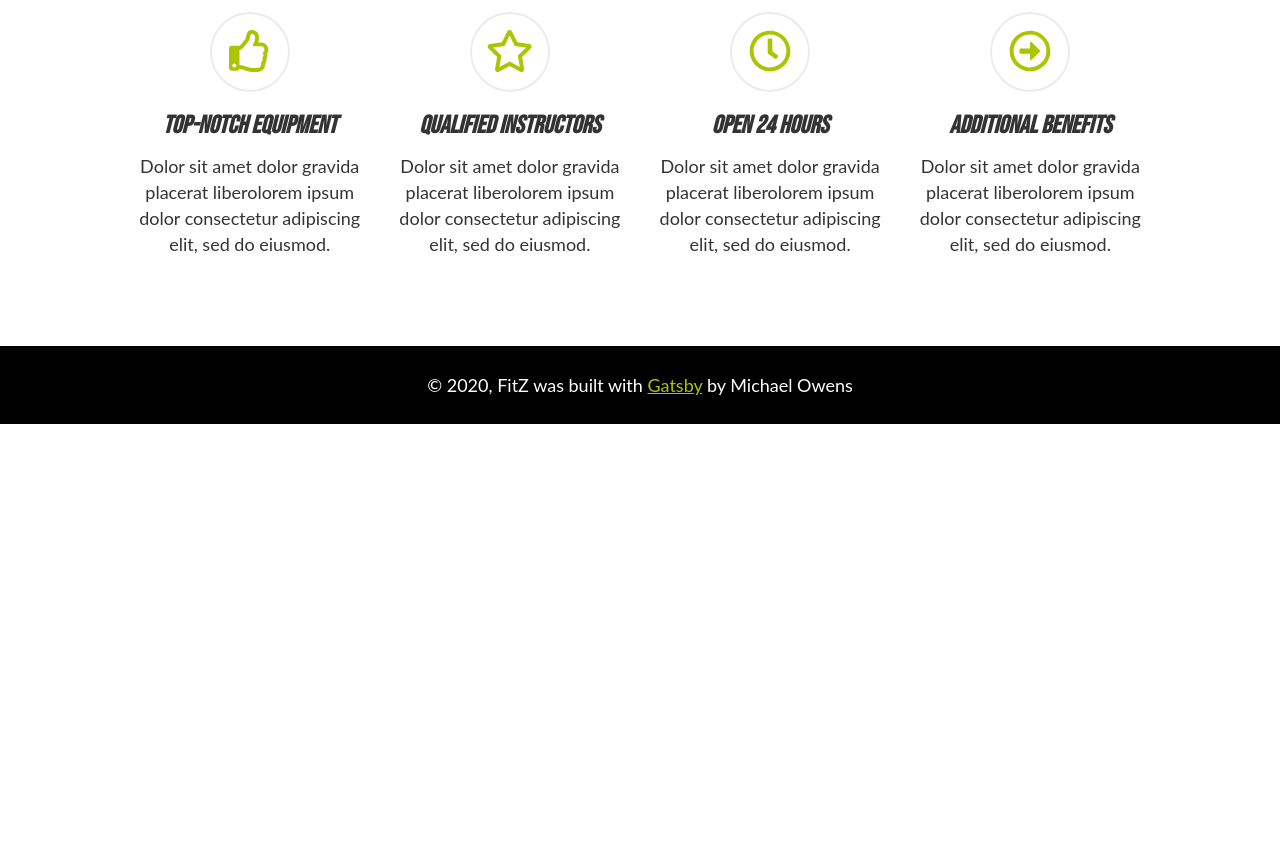
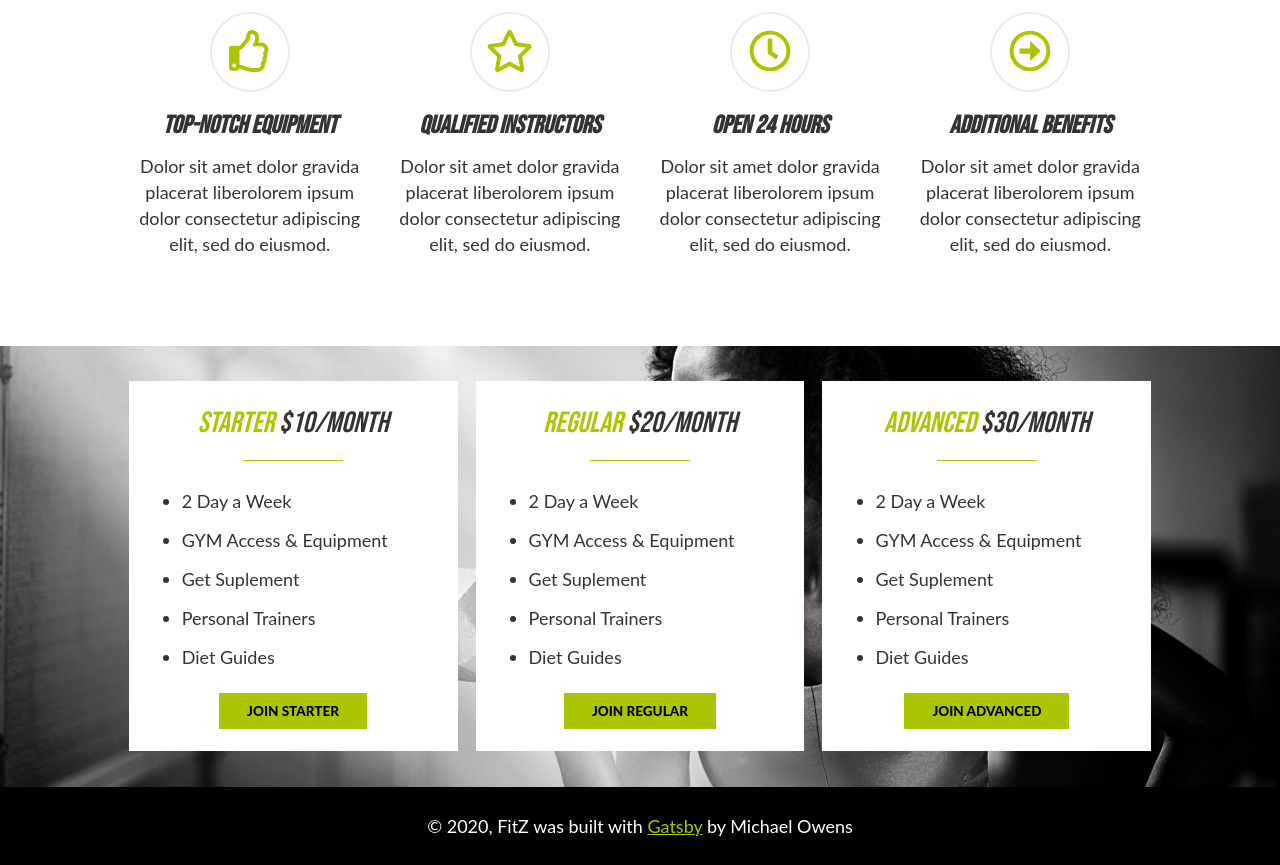
Before and after one commit to mowens86/fitness_crunch, a Gatsby site: page / in a window 1280 px wide. Shown: the part 1094-1959 px from the top of the page. Before the commit the page ends 1518 px from the top, so only its background shows below. Built offline with nearby package versions, Linux system fonts and the light colour scheme; Gatsby itself is replaced by a stand-in of ours.

Commit message:
start packages section

```diff
--- a/src/components/footer.js
+++ b/src/components/footer.js
@@ -9,7 +9,7 @@ const Footer = () => {
         <div className={footerStyle.footerContentWrapper}>
         © {new Date().getFullYear()}, FitZ was built with
         {` `}
-        <a href="https://www.gatsbyjs.com" target="_blank">Gatsby</a> by Michael Owens
+        <a href="https://www.gatsbyjs.com" target="_blank" rel="noreferrer">Gatsby</a> by Michael Owens
         </div>
     </footer>
   )
--- /dev/null
+++ b/src/components/index/packagesbg.js
@@ -0,0 +1,89 @@
+import React from 'react'
+import { graphql, StaticQuery } from 'gatsby'
+import styled from 'styled-components'
+import packageStyle from "../styles/packagesbg.module.css"
+import BackgroundImage from 'gatsby-background-image'
+
+const PackageSection = ({ className }) => (
+  <StaticQuery
+    query={graphql`
+      query {
+        desktop: file(relativePath: { eq: "fitzpackages_bg_1920x1080.jpg" }) {
+          childImageSharp {
+            fluid(quality: 90, maxWidth: 1920) {
+              ...GatsbyImageSharpFluid_withWebp
+            }
+          }
+        }
+      }
+    `}
+    render={data => {
+      // Set ImageData.
+      const imageData = data.desktop.childImageSharp.fluid
+
+      return (
+        <BackgroundImage
+          Tag="section"
+          className={className}
+          fluid={imageData}
+          backgroundColor={`#040e18`}
+        >
+          <div className={packageStyle.packageWrapper}>
+
+            <div className={packageStyle.packageContentWrapper}>
+
+              <div className={packageStyle.packageBox}>
+                <h2 className={packageStyle.packageH2}>Starter <span className={packageStyle.packageSpan}>$10/month</span></h2>
+                <ul className={packageStyle.packageList}>
+                  <li>2 Day a Week</li>
+                  <li>GYM Access & Equipment</li>
+                  <li>Get Suplement</li>
+                  <li>Personal Trainers</li>
+                  <li>Diet Guides</li>
+                </ul>
+                <a href="/" className={packageStyle.packageButton}>Join Starter</a>
+              </div>
+
+              <div className={packageStyle.packageBox}>
+                <h2 className={packageStyle.packageH2}>Regular <span className={packageStyle.packageSpan}>$20/month</span></h2>
+                <ul className={packageStyle.packageList}>
+                  <li>2 Day a Week</li>
+                  <li>GYM Access & Equipment</li>
+                  <li>Get Suplement</li>
+                  <li>Personal Trainers</li>
+                  <li>Diet Guides</li>
+                </ul>
+                <a href="/" className={packageStyle.packageButton}>Join Regular</a>
+              </div>
+
+              <div className={packageStyle.packageBox}>
+                <h2 className={packageStyle.packageH2}>Advanced <span className={packageStyle.packageSpan}>$30/month</span></h2>
+                <ul className={packageStyle.packageList}>
+                  <li>2 Day a Week</li>
+                  <li>GYM Access & Equipment</li>
+                  <li>Get Suplement</li>
+                  <li>Personal Trainers</li>
+                  <li>Diet Guides</li>
+                </ul>
+                <a href="/" className={packageStyle.packageButton}>Join Advanced</a>
+              </div>
+
+            </div>
+          </div>
+
+        </BackgroundImage>
+      )
+    }}
+  />
+)
+
+const StyledBackgroundSection = styled(PackageSection)`
+  width: 100%;
+  height: 100%;
+  background-position: center;
+  background-repeat: no-repeat;
+  background-size: cover;
+  background-attachment: fixed;
+`
+
+export default StyledBackgroundSection
--- /dev/null
+++ b/src/components/styles/packagesbg.module.css
@@ -0,0 +1,92 @@
+.packageWrapper {
+    margin: 0 auto;
+    max-width: 1080px;
+}
+
+.packageContentWrapper {
+    display: flex;
+    flex-direction: row;
+    padding: 1.45rem 1.0875rem;
+    margin: 0 auto;
+    text-align: center;
+}
+
+.packageBox {
+    display: block;
+    background-color: #fff;
+    width: 33%;
+    padding: 1.5rem;
+    margin: .5rem;
+}
+
+.packageH1 {
+    font-size: 4rem;
+    text-transform: uppercase;
+    color: #fff;
+}
+
+.packageH2 {
+    font-style: italic;
+    color: #ABC502;
+    font-weight: 500;
+}
+
+.packageSpan {
+    color: #000000CC;
+}
+
+.packageH2::after {
+    content: '';
+    display: block;
+    width: 100px;
+    height: 1px;
+    background-color: #ABC502;
+    margin: 0 auto;
+    margin-top: 20px;
+}
+
+.packageP {
+    color: #fff;
+    padding-bottom: 1rem;
+}
+
+.packageList {
+    text-align: left;
+}
+
+.packageButton {
+    border: 1px solid #ABC502;
+    background-color: #ABC502;
+    color: #000;
+    text-transform: uppercase;
+    font-weight: 800;
+    font-size: .75rem;
+    text-decoration: none;
+    padding: .5rem 1.5rem;
+    transition: .2s all ease-in-out;
+}
+
+.packageButton:hover {
+    border: 1px solid #ABC502;
+    background-color: #000;
+    color: #ABC502;
+}
+
+@media only screen and (max-width: 750px) {
+
+    .packageContentWrapper {
+        flex-direction: column;
+        align-items: center;
+        justify-content: center;
+    }
+
+    .packageBox {
+        width: 100%;
+        max-width: 350px;
+        justify-content: center;
+    }
+
+    .packageH1 {
+        font-size: 3rem;
+    }
+}
--- a/src/pages/index.js
+++ b/src/pages/index.js
@@ -3,12 +3,14 @@ import Layout from "../components/layout"
 import SEO from "../components/seo"
 import BackgroundSection from "../components/index/herobg"
 import Why from "../components/index/why"
+import PackageSection from "../components/index/packagesbg"
 
 const IndexPage = () => (
   <Layout>
     <SEO title="FitZ" />
       <BackgroundSection />
       <Why />
+      <PackageSection />
   </Layout>
 )
 
```
Also changed, not shown: README.md, src/images/fitzpackages_bg_1920x1080.jpg (added).
